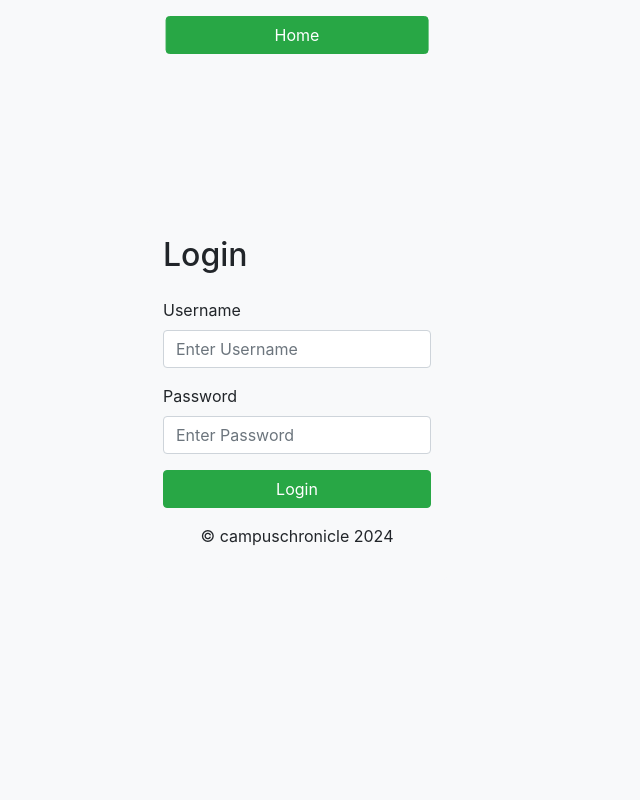
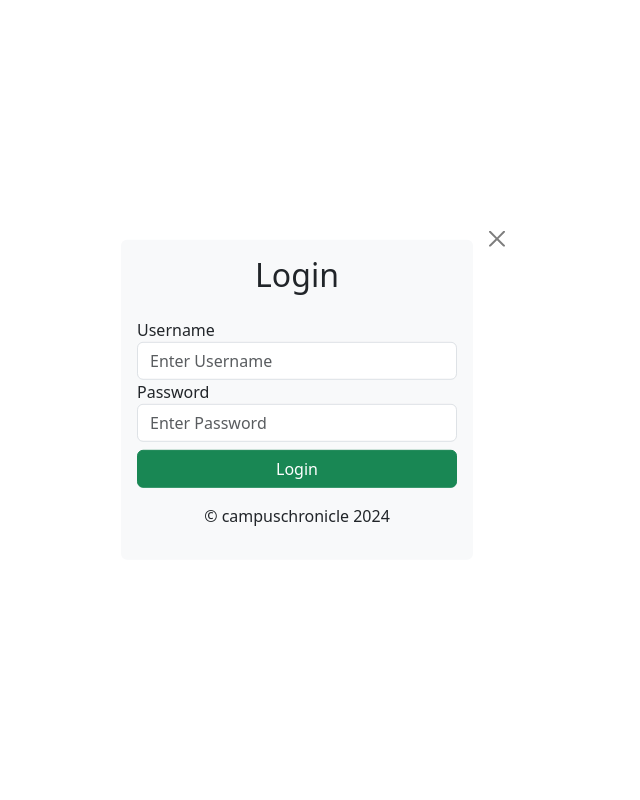
Before and after one commit to soumya-khuntia/Demo-blog, a Flask app: page /dashboard in a window 1280 px wide. Shown: the whole page, without its empty margins (343-983 px from the left). Run offline with Flask 3, Linux system fonts and the light colour scheme; data comes from the database, SQL or seed files in the repository; some libraries are stand-ins or nearby versions.

Commit message:
some change

```diff
--- a/config.json
+++ b/config.json
@@ -4,7 +4,7 @@
         "password": "1234",
         "blog-name": "campuschronicle",
         "about": "I am a dedicated student, always hungry for knowledge and eager to explore the ever-evolving landscape of programming languages and technologies. From the elegance of Python to the precision of C++, I am constantly honing my skills and expanding my toolkit to tackle new challenges.My coding journey began with a fascination for problem-solving and a desire to create meaningful, impactful solutions. Through countless hours of debugging and experimenting, I have developed a resilient mindset that drives me to overcome obstacles and turn them into opportunities for growth.",
-        "no_of_posts": "3"
+        "no_of_posts": "4"
 
     }
 }
--- a/server.py
+++ b/server.py
@@ -78,7 +78,7 @@ def about():
 def post_route(post_slug):
     cursor.execute("SELECT * FROM bpost WHERE slug = %s", (post_slug,))
     post = cursor.fetchall()
-    return render_template('post.html', post=post)
+    return render_template('post.html', post=post, user=user)
 
 @app.route('/new', methods=['GET', 'POST'])
 def new_post():
--- a/templates/edit.html
+++ b/templates/edit.html
@@ -18,8 +18,8 @@
     <div class="row justify-content-center">
       <div class="col-md-6 text-center">
         <h1>Basic Actions</h1>
-        <a href="/dashboard"><button class="btn btn-primary text-uppercase">Dashboard Home</button></a>
-        <a href="/logout"><button class="btn btn-primary text-uppercase">logout</button></a>
+        <a href="/dashboard"><button class="btn btn-success text-uppercase">Dashboard Home</button></a>
+        <a href="/logout"><button class="btn btn-danger text-uppercase">logout</button></a>
       </div>
     </div>
 </div>
--- a/templates/layout.html
+++ b/templates/layout.html
@@ -57,8 +57,7 @@
                     <li class="nav-item"><a class="nav-link px-lg-3 py-3 py-lg-4" href="/">Home</a></li>
                     <li class="nav-item"><a class="nav-link px-lg-3 py-3 py-lg-4" href="/about">About</a></li>
                     <li class="nav-item"><a class="nav-link px-lg-3 py-3 py-lg-4" href="/contact">Contact</a></li>
-                    <li class="nav-item"><a class="nav-link px-lg-3 py-3 py-lg-4" href="/">sign up</a></li>
-                    <li class="nav-item"><a class="nav-link px-lg-3 py-3 py-lg-4" href="/dashboard">Login</a></li>
+                    <li class="nav-item"><a class="nav-link px-lg-3 py-3 py-lg-4" href="/dashboard">Dashboard</a></li>
                 </ul>
             </div>
         </div>
--- a/templates/login.html
+++ b/templates/login.html
@@ -2,76 +2,46 @@
 <html lang="en">
 
 <head>
-  <meta charset="UTF-8">
-  <meta name="viewport" content="width=device-width, initial-scale=1, shrink-to-fit=no">
+  <meta charset="UTF-8" />
+  <meta name="viewport" content="width=device-width, initial-scale=1, shrink-to-fit=no" />
   <title>Login Form</title>
   <!-- Include Bootstrap CSS -->
-  <link rel="stylesheet" href="https://stackpath.bootstrapcdn.com/bootstrap/4.5.2/css/bootstrap.min.css">
-  <style>
-    body {
-      background-color: #f8f9fa;
-
-    }
-
-    .center {
-      display: flex;
-      align-items: center;
-      justify-content: center;
-      height: 100vh;
-      flex-direction: column;
-    }
-
-    form {
-      width: 300px;
-    }
-
-    .home-button {
-      position: absolute;
-      top: 0;
-      left: 50%;
-      transform: translateX(-50%);
-      padding-left: 108px;
-      padding-right: 108px;
-    }
-
-    .fd {
-      flex-direction: row-reverse;
-    }
-    .nav_color{
-      border: 2px solid red;
-      background-color: aliceblue;
-      color: black;
-    }
-  </style>
+  <link href="https://cdn.jsdelivr.net/npm/bootstrap@5.3.2/dist/css/bootstrap.min.css" rel="stylesheet"
+    integrity="sha384-T3c6CoIi6uLrA9TneNEoa7RxnatzjcDSCmG1MXxSR1GAsXEV/Dwwykc2MPK8M2HN" crossorigin="anonymous" />
 </head>
 
 <body>
+  <div class="container position-absolute top-50 start-50 translate-middle" style="width: 400px;">
     <!-- Home button -->
-  <a href="/" class="btn btn-success home-button mt-3">Home</a>
-
-
-  <div class="center">
+    <a href="/" class="position-absolute top-0 start-100 translate-middle">
+      <button type="button" class="btn-close" aria-label="Close"></button>
+    </a>
+    <div class="container">
       <form class="bg-light p-3 rounded" action="/dashboard" method="post">
-      <h2 class="mb-4">Login</h2>
+        <h2 class="mb-4 text-center">Login</h2>
+        <div class="position-relative">
           <div class="form-group">
             <label for="username">Username</label>
-        <input type="text" class="form-control" id="username" placeholder="Enter Username" name="username" required>
+            <input type="text" class="form-control" id="username" placeholder="Enter Username" name="username"
+              required />
           </div>
 
-      <div class="form-group">
+          <div class="form-group mb-2">
             <label for="password">Password</label>
-        <input type="password" class="form-control" id="password" placeholder="Enter Password" name="password" required>
+            <input type="password" class="form-control" id="password" placeholder="Enter Password" name="password"
+              required />
           </div>
 
-      <button type="submit" class="btn btn-success btn-block">Login</button>
-      <p class="mt-3 text-center">&copy; {{ user.get('blog-name') }} 2024</p>
+          <div class="d-grid gap-2">
+            <button type="submit" class="btn btn-success">Login</button>
+          </div>
+        </div>
+        <p class="mt-3 text-center">
+          &copy; {{ user.get('blog-name') }} 2024
+        </p>
       </form>
     </div>
-
-  <!-- Include Bootstrap JS and dependencies -->
-  <script src="https://code.jquery.com/jquery-3.5.1.slim.min.js"></script>
-  <script src="https://cdn.jsdelivr.net/npm/@popperjs/core@2.10.2/dist/umd/popper.min.js"></script>
-  <script src="https://stackpath.bootstrapcdn.com/bootstrap/4.5.2/js/bootstrap.min.js"></script>
+  </div>
 </body>
 
 </html>
--- a/templates/new_post.html
+++ b/templates/new_post.html
@@ -18,8 +18,8 @@
     <div class="row justify-content-center">
       <div class="col-md-6 text-center">
         <h1>Basic Actions</h1>
-        <a href="/dashboard"><button class="btn btn-primary text-uppercase">Dashboard Home</button></a>
-        <a href="/logout"><button class="btn btn-primary text-uppercase">logout</button></a>
+        <a href="/dashboard"><button class="btn btn-success text-uppercase">Dashboard Home</button></a>
+        <a href="/logout"><button class="btn btn-danger text-uppercase">logout</button></a>
       </div>
     </div>
 </div>
--- a/templates/post.html
+++ b/templates/post.html
@@ -12,7 +12,7 @@
                     <h2 class="subheading">{% for row in post %} {{ row[2] }} {% endfor %}</h2>
                     <span class="meta">
                         Posted by
-                        <a href="#!">Admin</a>
+                        <a href="#!">{{ user.get('name') }}</a>
                         {% for row in post %} {{ row[6] }} {% endfor %}
                     </span>
                 </div>
```
Also changed, not shown: templates/dashboard.html (+7 -7 lines), templates/sign_up.html (added, +81 -0 lines). Lines whose indentation alone changed are shown as unchanged.
